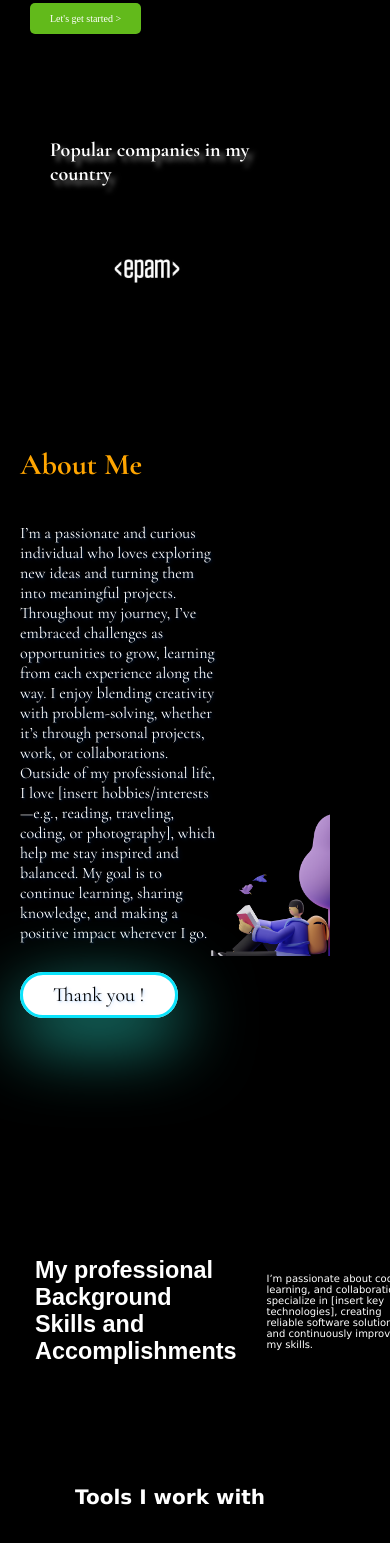
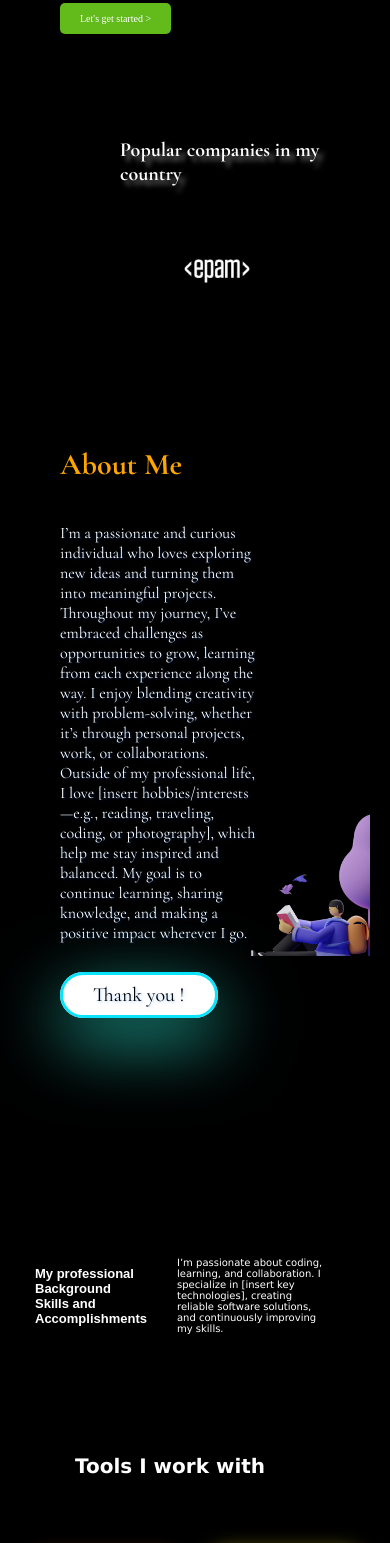
Before and after one commit to Khabibullayev007/Portfolio2, a website: page index.html in a window 390 px wide. Shown: the part 802-2345 px from the top of the page. Drawn offline with nearby package versions, Linux system fonts and the light colour scheme; a web font is replaced by a local one.

Commit message:
Final fix: CSS, fonts, and sizes corrected

```diff
--- a/scss/_media.scss
+++ b/scss/_media.scss
@@ -618,13 +618,14 @@
       position: absolute;
       top: 540px;
       width: 90%;
+      left: 30px;
     }
   }
 
   #marque {
     width: 140%;
     margin-top: 300px;
-margin-left: -70px;
+
 
     .track {
       padding: 0px 30px;
@@ -642,7 +643,7 @@ margin-left: -70px;
     background: transparent;
 
     box-shadow: none;
-    margin-left: -120px;
+    margin-left: -80px;
 
     margin-top: 80px;
 
@@ -678,7 +679,7 @@ margin-left: -70px;
       margin-left: -15px;
       .information {
         h1 {
-          font-size: 6vw;
+          font-size: 13px;
 
         }
       }
@@ -727,11 +728,10 @@ margin-left: -70px;
       margin-left: -10px;
     }
     .project_text {
-      font-size: 12px;
+      font-size: 10px;
       width:300px;
       margin-left: -60px;
       margin-top: 30px;
-
     }
 
     .project_card {
```
Also changed, not shown: scss/style.css, 1 other file.
